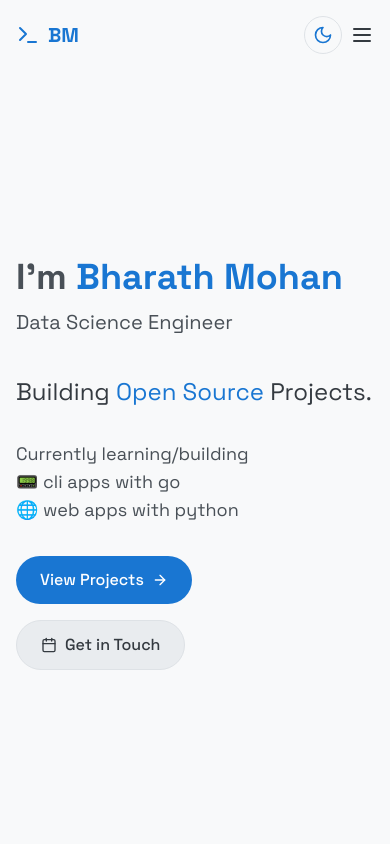
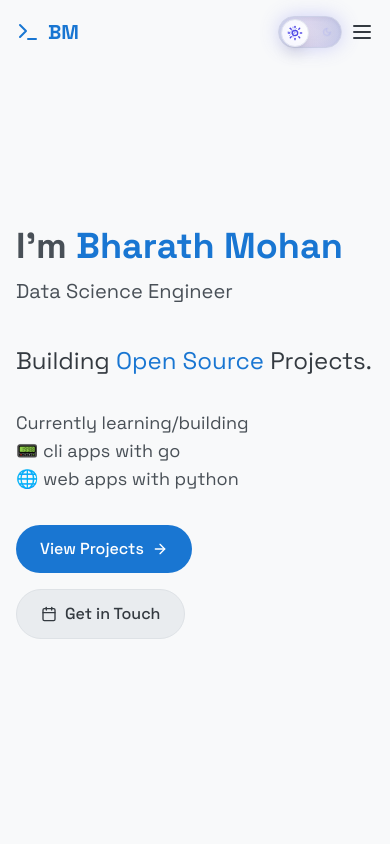
Before and after one commit to bm611/portfolio, a React (Vite) app: page / in a window 390 px wide. Shown: the top 844 px of the page. Built offline with nearby package versions, Linux system fonts and the light colour scheme.

Commit message:
updated mobile layout and theme switch button

```diff
--- a/src/components/Hero.tsx
+++ b/src/components/Hero.tsx
@@ -6,7 +6,7 @@ const Hero: React.FC = () => {
   return (
     <section
       id="home"
-      className="min-h-screen flex items-center pt-20 bg-light-200 dark:bg-dark-900 overflow-hidden"
+      className="md:min-h-screen flex items-center py-44 md:pt-20 bg-light-200 dark:bg-dark-900 overflow-hidden"
     >
       <div className="container mx-auto px-4 md:px-6 py-12 relative">
         <div className="absolute top-0 right-0 w-1/3 h-full bg-primary-light/5 dark:bg-neon/5 blur-3xl rounded-full -z-10"></div>
@@ -26,7 +26,9 @@ const Hero: React.FC = () => {
                 transition={{ duration: 0.5, delay: 0.5 }}
               >
                 <span className="text-light-700 dark:text-light-300">I'm </span>
-                <span className="text-primary-light dark:text-neon neon-glow">Bharath Mohan</span>
+                <span className="text-primary-light dark:text-neon neon-glow">
+                  Bharath Mohan
+                </span>
               </motion.h1>
               <motion.h2
                 className="text-xl md:text-3xl text-light-700 dark:text-light-300 mb-4"
@@ -44,7 +46,10 @@ const Hero: React.FC = () => {
               >
                 Building
                 <span className="relative">
-                  <span className="text-primary-light dark:text-neon"> Open Source</span>
+                  <span className="text-primary-light dark:text-neon">
+                    {" "}
+                    Open Source
+                  </span>
                 </span>{" "}
                 Projects.
               </motion.p>
--- a/src/components/ThemeToggle.tsx
+++ b/src/components/ThemeToggle.tsx
@@ -5,29 +5,89 @@ import { useTheme } from '../contexts/ThemeContext';
 
 const ThemeToggle: React.FC = () => {
   const { theme, toggleTheme } = useTheme();
+  const isDark = theme === 'dark';
 
   return (
     <motion.button
       onClick={toggleTheme}
-      className="relative p-2 rounded-full bg-light-200 dark:bg-dark-800 border border-light-400 dark:border-dark-600 hover:border-primary-light dark:hover:border-neon transition-all duration-300 focus:outline-none focus:ring-2 focus:ring-primary-light/50 dark:focus:ring-neon/50"
+      className="relative w-16 h-8 rounded-full bg-gradient-to-r from-light-300 to-light-400 dark:from-dark-700 dark:to-dark-600 border border-light-400 dark:border-dark-500 hover:border-primary-light dark:hover:border-neon transition-all duration-300 focus:outline-none focus:ring-2 focus:ring-primary-light/50 dark:focus:ring-neon/50 shadow-inner"
       whileHover={{ scale: 1.05 }}
       whileTap={{ scale: 0.95 }}
-      aria-label={`Switch to ${theme === 'dark' ? 'light' : 'dark'} mode`}
+      aria-label={`Switch to ${isDark ? 'light' : 'dark'} mode`}
     >
+      {/* Background gradient overlay */}
       <motion.div
-        key={theme}
-        initial={{ rotate: -90, opacity: 0 }}
-        animate={{ rotate: 0, opacity: 1 }}
-        exit={{ rotate: 90, opacity: 0 }}
+        className="absolute inset-0 rounded-full bg-gradient-to-r from-indigo-400/20 via-purple-400/20 to-indigo-500/20 dark:from-blue-500/20 dark:via-purple-500/20 dark:to-indigo-500/20"
+        animate={{
+          opacity: isDark ? 1 : 0.7,
+        }}
         transition={{ duration: 0.3 }}
-        className="flex items-center justify-center"
+      />
+
+      {/* Sliding toggle circle */}
+      <motion.div
+        className="absolute top-0.5 w-7 h-7 rounded-full bg-gradient-to-br from-white to-light-100 dark:from-dark-800 dark:to-dark-900 border border-light-300 dark:border-dark-600 shadow-lg flex items-center justify-center"
+        animate={{
+          x: isDark ? 32 : 2,
+        }}
+        transition={{
+          type: "spring",
+          stiffness: 500,
+          damping: 30,
+        }}
       >
-        {theme === 'dark' ? (
-          <Sun className="w-5 h-5 text-neon" />
-        ) : (
-          <Moon className="w-5 h-5 text-primary-light" />
-        )}
+        {/* Icon container with rotation animation */}
+        <motion.div
+          animate={{
+            rotate: isDark ? 180 : 0,
+            scale: isDark ? 1.1 : 1,
+          }}
+          transition={{
+            duration: 0.4,
+            ease: "easeInOut",
+          }}
+          className="flex items-center justify-center"
+        >
+          {isDark ? (
+            <Moon className="w-4 h-4 text-indigo-600 dark:text-neon" />
+          ) : (
+            <Sun className="w-4 h-4 text-indigo-600" />
+          )}
+        </motion.div>
       </motion.div>
+
+      {/* Background icons */}
+      <div className="absolute inset-0 flex items-center justify-between px-2 pointer-events-none">
+        <motion.div
+          animate={{
+            opacity: isDark ? 0.3 : 0.6,
+            scale: isDark ? 0.8 : 1,
+          }}
+          transition={{ duration: 0.3 }}
+        >
+          <Sun className="w-3 h-3 text-indigo-500" />
+        </motion.div>
+        <motion.div
+          animate={{
+            opacity: isDark ? 0.6 : 0.3,
+            scale: isDark ? 1 : 0.8,
+          }}
+          transition={{ duration: 0.3 }}
+        >
+          <Moon className="w-3 h-3 text-indigo-400 dark:text-neon" />
+        </motion.div>
+      </div>
+
+      {/* Glow effect */}
+      <motion.div
+        className="absolute inset-0 rounded-full"
+        animate={{
+          boxShadow: isDark
+            ? "0 0 20px rgba(180, 254, 59, 0.3), inset 0 0 20px rgba(180, 254, 59, 0.1)"
+            : "0 0 20px rgba(99, 102, 241, 0.3), inset 0 0 20px rgba(99, 102, 241, 0.1)",
+        }}
+        transition={{ duration: 0.3 }}
+      />
     </motion.button>
   );
 };
```
